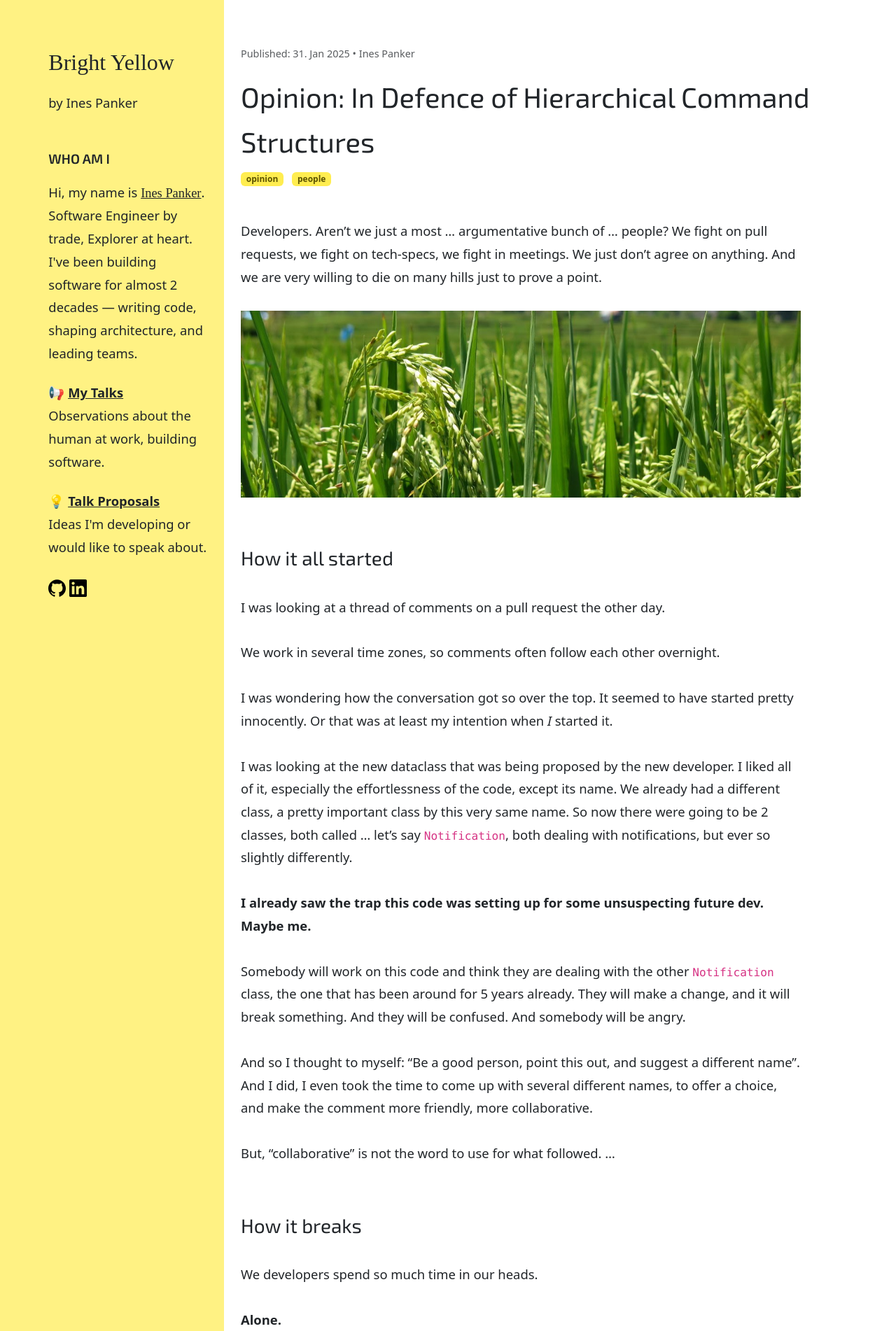
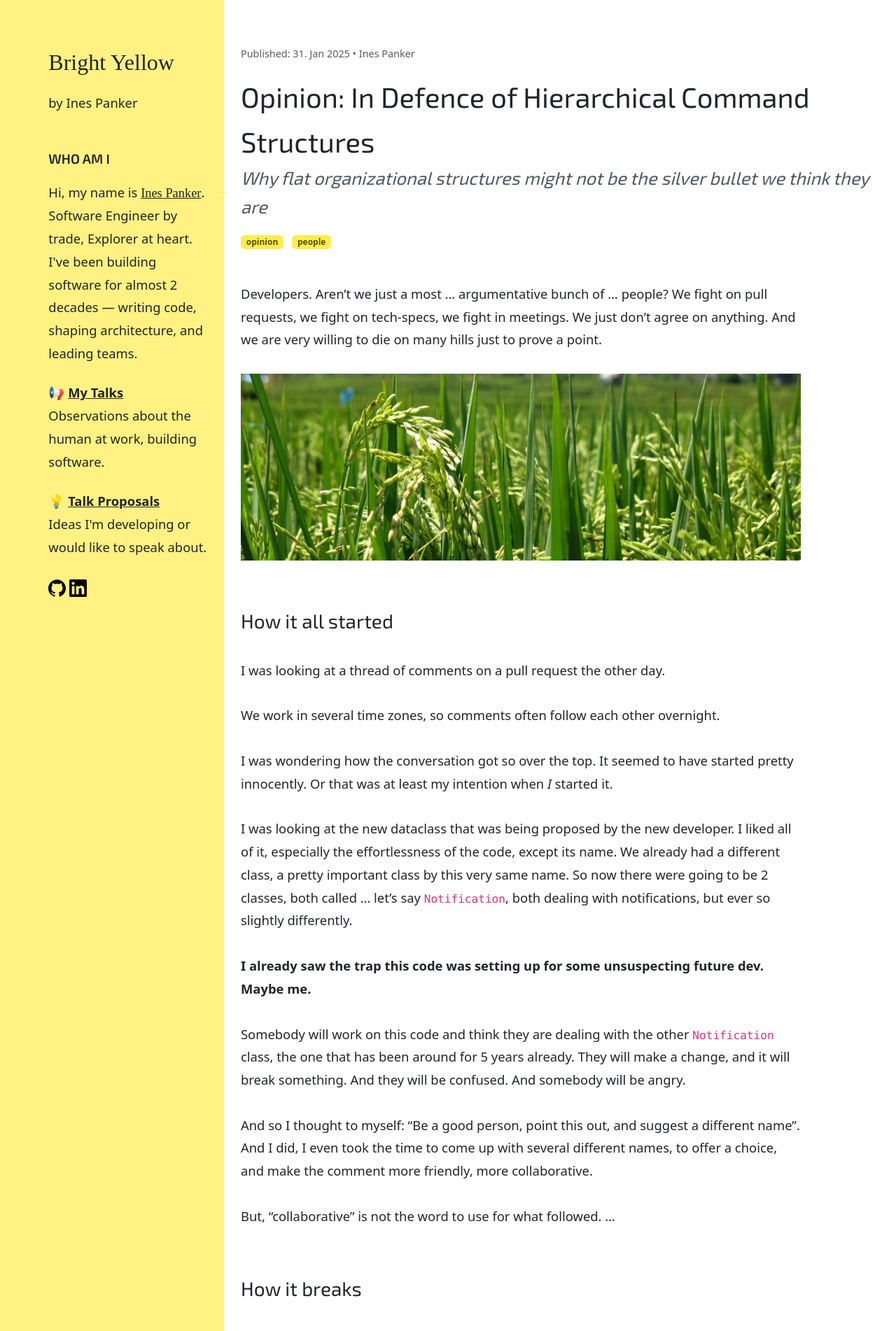
Before and after one commit to inesp/inesp.github.io, a Jekyll site: the page built from _posts/2025-01-31-flat-structure.md, in a window 1280 px wide. Shown: the top 1902 px of the page at 70% size. Built offline with Jekyll 4.4.1, drawn with Linux system fonts in a browser that asks for light colours; nearby versions of some CDN libraries; some web fonts are replaced.

Commit message:
Add subtitle support for posts with styling and layout updates
Co-authored-by: ines.panker <ines.panker@gmail.com>

```diff
--- a/_layouts/home.html
+++ b/_layouts/home.html
@@ -9,6 +9,9 @@ layout: default
     <div class="title-underscore"><span></span></div>
     <div class="post-excerpt">
         <h2><a href="{{ post.url | relative_link }}">{{ post.title }}</a></h2>
+        {%- if post.subtitle -%}
+          <h3 class="post-excerpt-subtitle">{{ post.subtitle }}</h3>
+        {%- endif -%}
         <div class="tags">{%- for tag in post.tags -%}<span class="badge bg-yellow">{{ tag }}</span>{%- endfor -%}</div>
 
         <div class="post-meta">
--- a/_layouts/post.html
+++ b/_layouts/post.html
@@ -17,6 +17,9 @@ layout: default
 
 
     <h1 itemprop="name headline">{{ page.title }}</h1>
+    {%- if page.subtitle -%}
+      <h2 class="post-subtitle" itemprop="alternativeHeadline">{{ page.subtitle }}</h2>
+    {%- endif -%}
     <div class="tags">{%- for tag in page.tags -%}<span class="badge bg-yellow">{{ tag }}</span>{%- endfor -%}</div>
   </header>
 
--- a/_posts/2025-01-31-flat-structure.md
+++ b/_posts/2025-01-31-flat-structure.md
@@ -1,5 +1,6 @@
 ---
 title: "Opinion: In Defence of Hierarchical Command Structures"
+subtitle: "Why flat organizational structures might not be the silver bullet we think they are"
 excerpt_separator: <!--more-->
 biblio:
 tags: opinion people
--- a/assets/bs-override.scss
+++ b/assets/bs-override.scss
@@ -143,6 +143,56 @@ h1,h2,h3,h4,h5,h6, .h1, .h2, .h3, .h4, .h5, .h6{
       &:hover {
         text-decoration: underline;
       }
+    }
+  }
+
+  // Subtitle for post excerpts on home page
+  .post-excerpt-subtitle {
+    font-size: 1.25rem;
+    font-weight: 400;
+    line-height: 1.5;
+    color: lighten($color-text, 25%);
+    margin-top: -0.5rem;
+    margin-bottom: 1rem;
+    font-style: italic;
+
+    @media (min-width: 768px) {
+      font-size: 1.4rem;
+      line-height: 1.6;
+    }
+  }
+}
+
+// Subtitle for individual post pages
+.post-subtitle {
+  font-size: 1.4rem;
+  font-weight: 400;
+  line-height: 1.5;
+  color: lighten($color-text, 20%);
+  margin-top: -0.75rem;
+  margin-bottom: 1.5rem;
+  font-style: italic;
+  position: relative;
+
+  @media (min-width: 768px) {
+    font-size: 1.6rem;
+    line-height: 1.6;
+    margin-top: -1rem;
+  }
+
+  // Add a subtle decorative element
+  &::before {
+    content: "";
+    position: absolute;
+    left: -2rem;
+    top: 50%;
+    transform: translateY(-50%);
+    width: 1rem;
+    height: 2px;
+    background: linear-gradient(90deg, $color-yellow-dark, transparent);
+
+    @media (max-width: 767px) {
+      display: none;
     }
   }
 }
```
Also changed, not shown: _posts/2025-02-09-senior-developer.md (+1 -0 lines).
